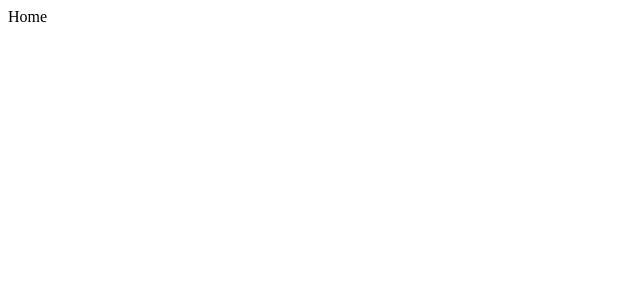
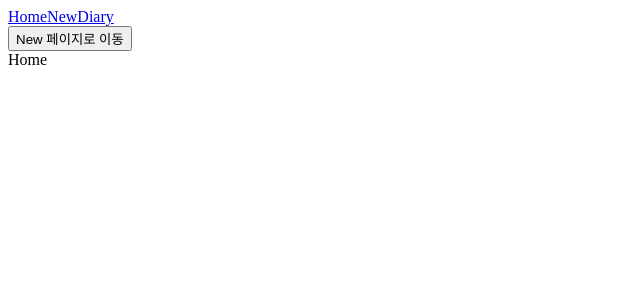
Before and after one commit to SonMinSeock/inflearn-react, a React (Vite) app in the folder section12/: page / in a window 1280 px wide. Shown: the top 300 px of the page, without its empty margins (0-640 px from the left). Built offline with nearby package versions, Linux system fonts and the light colour scheme.

Commit message:
섹션 13. 페이지 라우팅 - 페이지 이동

```diff
--- a/section12/src/App.jsx
+++ b/section12/src/App.jsx
@@ -3,7 +3,7 @@ import Home from './pages/Home';
 import Diary from './pages/Diary';
 import New from './pages/New';
 import Notfound from './pages/Notfound';
-import { Route, Routes } from 'react-router-dom';
+import { Route, Routes, Link, useNavigate } from 'react-router-dom';
 
 // 1. "/" : 모든 일기를 조회하는 Home 페이지
 // 2. "/new" : 새로운 일기를 생성하는 New 페이지
@@ -18,14 +18,38 @@ import { Route, Routes } from 'react-router-dom';
  * Router 주의사항
  * Routes 안에 일반 요소로 사용 못하며, Route 컴포넌트만 사용가능하다.
  */
+
+/**
+ * 라우터 이용해서 페이지 이동하는 방법
+ * 1. Link 컴포넌트 이용하는 방법
+ * - Link 컴포넌트 이용하면 a태그 처럼 대체 하며, CSR 사용하고 있다.
+ * - Link 컴포넌트 이용안하고 a태그로 사용하면 CSR 사용 안하기 때문에 페이지 이동할때 마다 새로고침 하게된다.
+ * 2. button 요소 이용하는 방법 (useNavigate 훅 이용)
+ * - 이벤트 핸들러 이용하여 특정 조건을 통해 페이지 이동하고 싶을때 사용한다.
+ */
+
 function App() {
+  const nav = useNavigate();
+
+  const onClickButton = () => {
+    nav('/new');
+  };
+
   return (
+    <>
+      <div>
+        <Link to={'/'}>Home</Link>
+        <Link to={'/new'}>New</Link>
+        <Link to={'/diary'}>Diary</Link>
+      </div>
+      <button onClick={onClickButton}>New 페이지로 이동</button>
       <Routes>
         <Route path="/" element={<Home />} />
         <Route path="/new" element={<New />} />
         <Route path="/diary" element={<Diary />} />
         <Route path="*" element={<Notfound />} />
       </Routes>
+    </>
   );
 }
 
```
Lines whose indentation alone changed are shown as unchanged.
